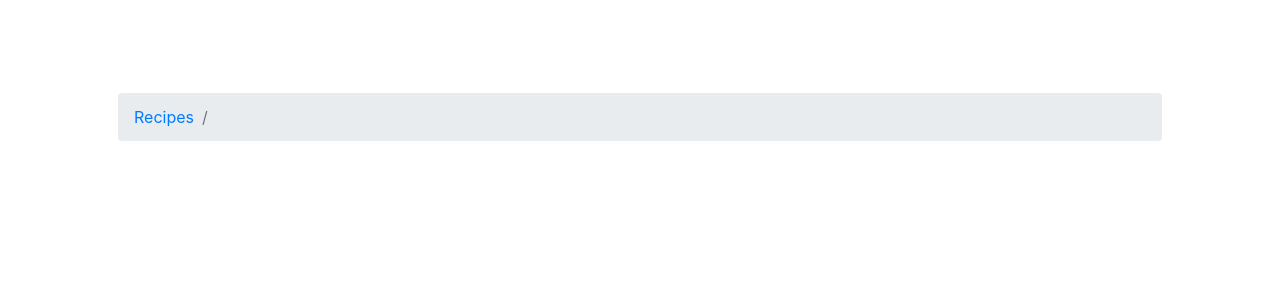
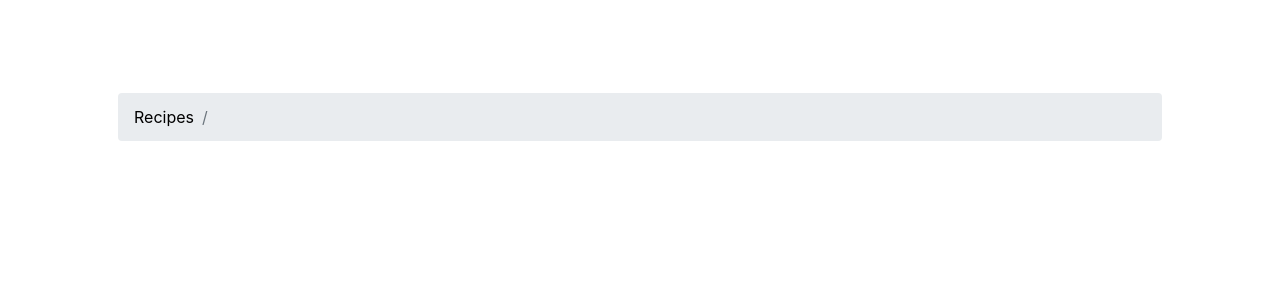
Before and after one commit to Code-Institute-Submissions/Frangelicomk-cookbook-project_SepResub, a Flask app: page /recipe/1 in a window 1280 px wide. Shown: the part 356-656 px from the top of the page. Run offline with Flask 2, Linux system fonts and the light colour scheme; data that the repository does not hold is empty; some libraries are stand-ins or nearby versions.

Commit message:
change color of breadcrumb link

```diff
--- a/templates/recipe.html
+++ b/templates/recipe.html
@@ -4,7 +4,7 @@
     <div class="container px-4 px-lg-5 mt-5 h-100">
         <nav aria-label="breadcrumb">
             <ol class="breadcrumb">
-              <li class="breadcrumb-item"><a href="/">Recipes</a></li>
+              <li class="breadcrumb-item"><a  style="color:black!important" href="/">Recipes</a></li>
               <li class="breadcrumb-item active" aria-current="page">{{recipe.recipe_name}}</li>
             </ol>
           </nav>
```
